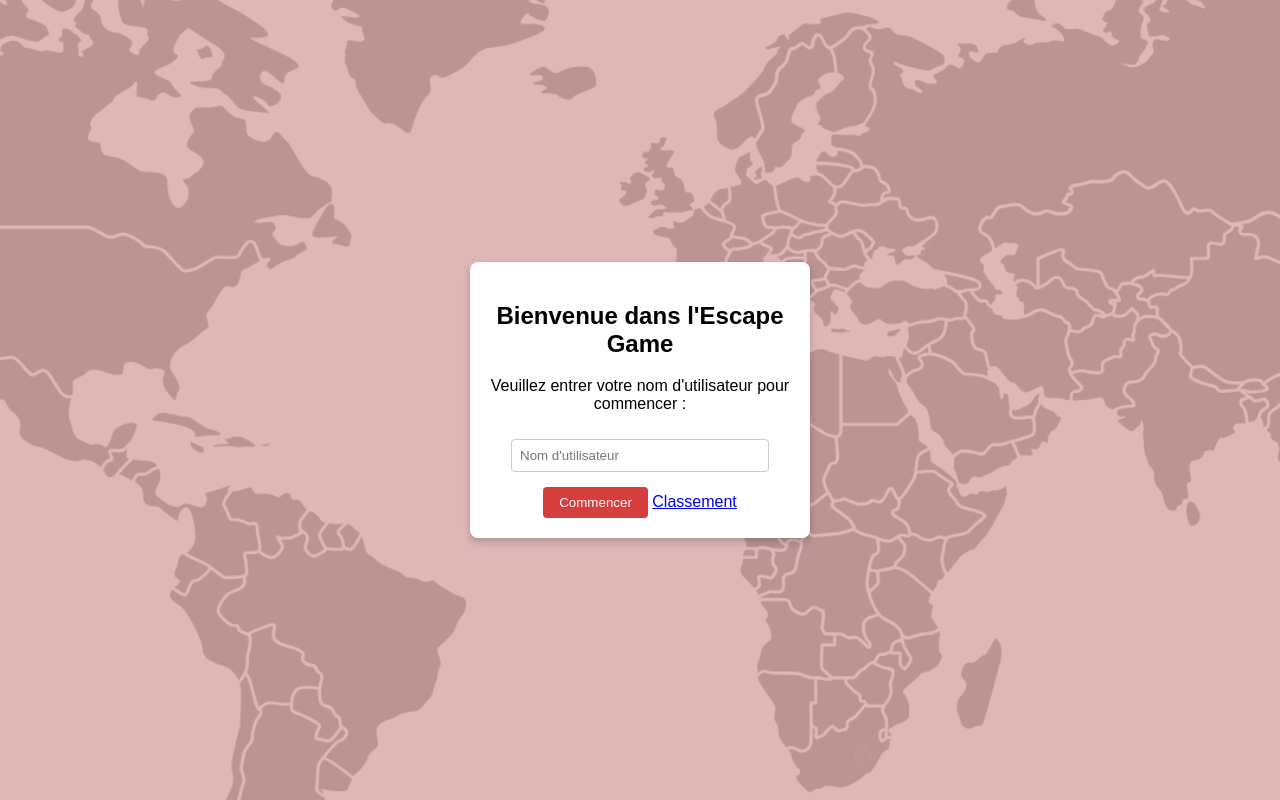
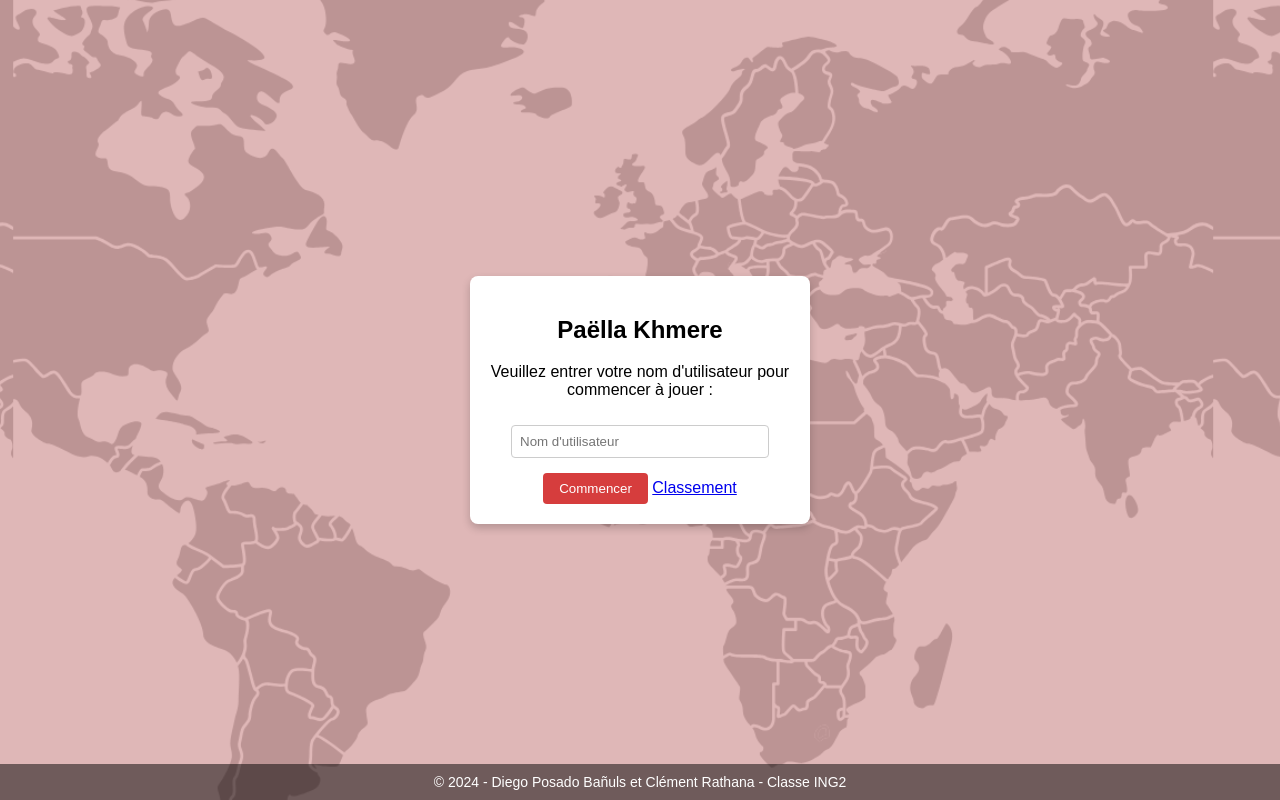
Before and after one commit to crathana/projet_web_2024_POSATHANA, a PHP site: page /core-master/views/accueil.php in a window 1280 px wide. Run offline with PHP 8.4, Linux system fonts and the light colour scheme; some libraries are stand-ins or nearby versions.

Commit message:
changements?

```diff
--- a/core-master/assets/accueil.css
+++ b/core-master/assets/accueil.css
@@ -6,22 +6,29 @@
     height: 100vh;
     margin: 0;
     background-image: url('../images/carte.png');
-    background-size: cover;
+    background-size: auto 150%;
     background-position: center;
-    background-repeat: no-repeat;
+    background-repeat: repeat-x;
     background-color: #995454;
+
+    animation: moveIt 40s linear infinite;
 }
 body::before {
-    content: '';
+    content: ''; /* Nécessaire pour créer l'élément */
     position: absolute;
     top: 0;
     left: 0;
     width: 100%;
     height: 100%;
-    background-color: rgba(150, 18, 18, 0.3);
-    z-index: 1;
-    pointer-events: none;
+    background-color: rgba(150, 18, 18, 0.3); /* Filtre de couleur (ici, noir semi-transparent) */
+    z-index: 1; /* Place le filtre au-dessus de l'image */
+    pointer-events: none; /* Rend le filtre insensible aux interactions */
 }
+
+@keyframes moveIt {
+    from {background-position: 0 center;}
+    to {background-position: 100% center;}
+  }
 .container {
     text-align: center;
     background: #ffffff;
@@ -65,3 +72,16 @@
 .btn:hover {
     background-color: #b53131;
 }
+
+.footer {
+    position: absolute;
+    bottom: 0;
+    width: 100%;
+    background-color: rgba(0, 0, 0, 0.5); /* Couleur noire semi-transparente */
+    color: white;
+    text-align: center;
+    padding: 10px 0;
+    font-size: 14px;
+    font-family: Arial, sans-serif;
+    z-index:2 ;
+}
--- a/core-master/views/accueil.php
+++ b/core-master/views/accueil.php
@@ -9,8 +9,8 @@
 <body>
 
 <div class="container">
-    <h2>Bienvenue dans l'Escape Game</h2>
-    <p>Veuillez entrer votre nom d'utilisateur pour commencer :</p>
+    <h2>Paëlla Khmere</h2>
+    <p>Veuillez entrer votre nom d'utilisateur pour commencer à jouer :</p>
     <form method="POST" action="/map">
     <input type="text" name="username" placeholder="Nom d'utilisateur" required>
     <button type="submit">Commencer</button>
@@ -18,5 +18,9 @@
 </form>
 </div>
 
+<div class="footer">
+    © 2024 - Diego Posado Bañuls et Clément Rathana - Classe ING2
+</div>
+
 </body>
 </html>
--- a/core-master/views/classement.php
+++ b/core-master/views/classement.php
@@ -40,5 +40,9 @@
     <a href="/">Retour à l'accueil</a>
 </div>
 
+<div class="footer">
+    © 2024 - Diego Posado Bañuls et Clément Rathana - Classe ING2
+</div>
+
 </body>
 </html>
```
